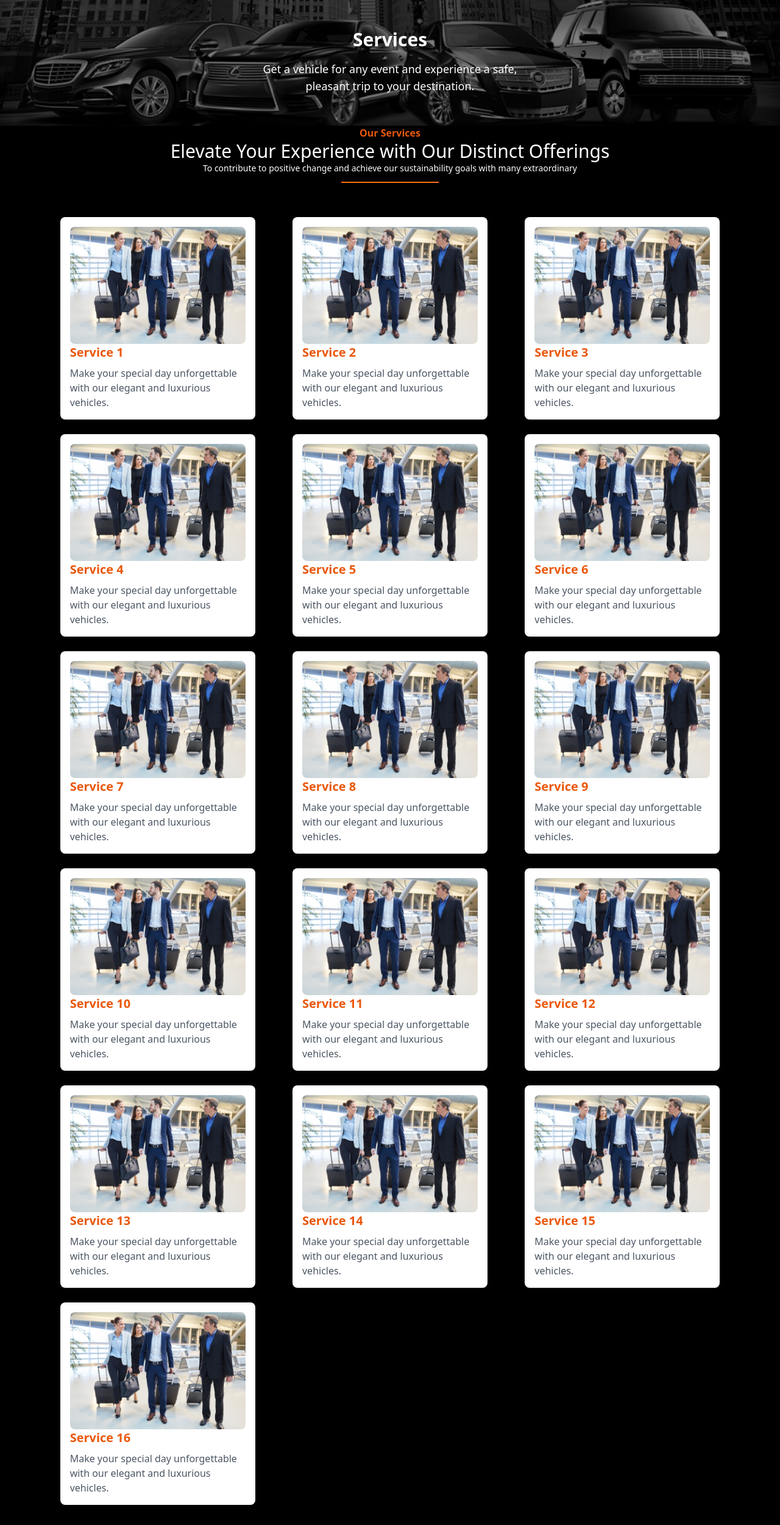
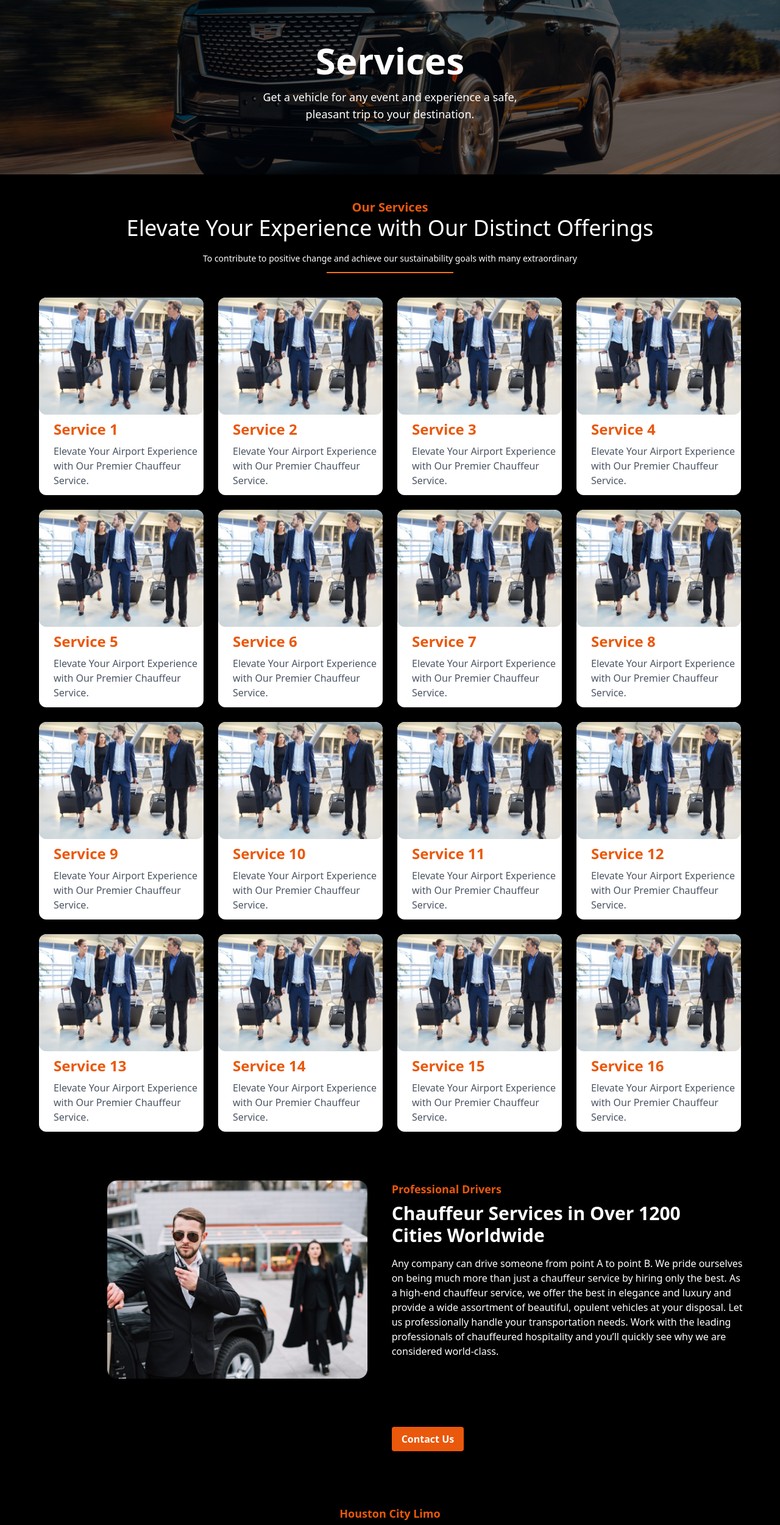
Before and after one commit to jawad114/Houston, a React (Create React App) app: page /services in a window 1280 px wide. Shown: the part 234-2735 px from the top of the page at 61% size. Built offline with nearby package versions, Linux system fonts and the light colour scheme.

Commit message:
Services page Responsiveness Done

```diff
--- a/src/pages/Services.tsx
+++ b/src/pages/Services.tsx
@@ -6,52 +6,52 @@ function Services() {
       {/* Hero Section */}
       <div className="relative bg-black">
         <img
-          src={`${process.env.PUBLIC_URL}/assets/fleet.png`}
+          src={`${process.env.PUBLIC_URL}/assets/abt.png`}
           alt="Car"
-          className="w-full h-80 opacity-100 object-cover"
+          className="w-full h-full opacity-100 object-cover"
         />
-        <div className="absolute inset-0 flex flex-col items-center justify-center text-white bg-black bg-opacity-50 p-4">
-          <h2 className="text-3xl font-bold mb-4 text-center">Services</h2>
+        <div className="absolute inset-0 flex flex-col items-center justify-center mb-20 text-white bg-black bg-opacity-50 p-4 ">
+          <h2 className="text-6xl font-bold mb-4 text-center">Services</h2>
           <p className="text-lg mb-6 text-center">
             Get a vehicle for any event and experience a safe,<br />
             pleasant trip to your destination.
           </p>
         </div>
 
-        <div className="relative bg-black justify-center pb-10 items-center">
-          <p className="text-orange-600 font-bold text-center">Our Services</p>
-          <h1 className="text-white text-3xl text-center">
+        <div className="relative bg-black justify-center pb-10 mt-10 items-center">
+          <p className="text-orange-600 text-xl font-bold text-center">Our Services</p>
+          <h1 className="text-white text-4xl text-center">
             Elevate Your Experience with Our Distinct Offerings
           </h1>
-          <p className="text-white text-center text-sm">
+          <p className="text-white text-center text-sm mt-5">
             To contribute to positive change and achieve our sustainability goals with many extraordinary
           </p>
-          <div className="border-t-2 border-orange-500 mt-3 w-40 mx-auto"></div>
+          <div className="border-t-2 border-orange-500 mt-3 w-52 mx-auto"></div>
         </div>
       </div>
 
       {/* Services Section */}
-      <div className="grid grid-cols-1 sm:grid-cols-2 md:grid-cols-2 lg:grid-cols-3 gap-6 p-4 max-w-6xl mx-auto justify-items-center">
+      <div className="grid grid-cols-1 sm:grid-cols-2 md:grid-cols-3 lg:grid-cols-4 gap-6 max-w-6xl mx-auto justify-items-center">
         {[...Array(16)].map((_, i) => (
-          <div key={i} className="bg-white rounded-lg shadow-md p-4 w-full max-w-xs">
+          <div key={i} className="bg-white rounded-xl shadow-md  w-full max-w-xs">
             <img
               src={`${process.env.PUBLIC_URL}/assets/service1.png`}
               alt={`Service ${i + 1}`}
-              className="w-full h-48 object-cover rounded-lg"
+              className="w-full h-48 object-cover rounded-xl"
             />
-            <h3 className="text-xl text-orange-600 font-semibold mb-2">Service {i + 1}</h3>
-            <p className="text-gray-600">
-              Make your special day unforgettable with our elegant and luxurious vehicles.
+            <h3 className="text-2xl mt-2 ml-2 pl-4 text-orange-600 font-bold mb-2">Service {i + 1}</h3>
+            <p className="text-gray-600 ml-2 mb-3 pl-4">
+            Elevate Your Airport Experience with Our Premier Chauffeur Service.
             </p>
           </div>
         ))}
       </div>
 
       {/* Professional Drivers Section */}
-      <div className='bg-black pt-6 pb-6'>
+      <div className='bg-black pt-6 pb-6 mt-14'>
         <div className='container mx-auto flex flex-col md:flex-row gap-2 items-start justify-start'>
           {/* Column for Image */}
-          <div className='w-full md:w-1/3 mb-6 md:mb-0 ml-52'>
+          <div className='w-full md:w-1/3 mb-6 md:mb-0 ml-44'>
             <img
               src={`${process.env.PUBLIC_URL}/assets/serviceboy.png`}
               className='w-full h-auto object-cover'
@@ -60,10 +60,10 @@ function Services() {
           </div>
 
           {/* Column for Text */}
-          <div className='w-full md:w-1/2 flex flex-col items-start justify-center'>
-            <p className='text-orange-600 font-bold mb-2 text-left'>Professional Drivers</p>
-            <h1 className='text-white text-2xl md:text-3xl mb-4 text-left'>
-              Elevate Your Experience with Our Distinct Offerings
+          <div className='w-full md:w-1/2 flex flex-col items-start px-8 justify-center'>
+            <p className='text-orange-600 font-bold mb-2 text-left text-lg'>Professional Drivers</p>
+            <h1 className='text-white text-4xl md:text-3xl mb-4 text-left font-bold'>
+            Chauffeur Services in Over 1200 <br />Cities Worldwide
             </h1>
             <p className='text-white text-sm md:text-base text-left'>
               Any company can drive someone from point A to point B. We pride
@@ -75,46 +75,47 @@ function Services() {
               of chauffeured hospitality and you’ll quickly see why we are considered
               world-class.
             </p>
+            <button className='bg-orange-600 hover:bg-orange-700 text-white font-bold py-2 px-4 rounded mt-28'>Contact Us</button>
           </div>
         </div>
       </div>
 
-      <div className='relative bg-black justify-center items-center mt-5'>
-        <p className='text-orange-600 text-center font-semibold'>Houston City Limo</p>
-        <h1 className='text-white text-center '>+1-713-804-6600</h1>
-        <p className='text-white text-center '>Professional and safe chauffeured transportation is what sets us apart.</p>
+      <div className='relative bg-black justify-center items-center mt-16'>
+        <p className='text-orange-600 text-center font-bold text-lg'>Houston City Limo</p>
+        <h1 className='text-white text-center text-4xl font-bold pb-4 '>+1-713-804-6600</h1>
+        <p className='text-white text-center text-lg '>Professional and safe chauffeured transportation is what sets us apart.</p>
         <div className="border-t-2 border-orange-500 mt-4 w-52 mx-auto"></div>
       </div>
 
       <div className="bg-black p-8">
   <h2 className="text-center text-white text-3xl font-bold mb-6">Our Services</h2>
-  <div className="max-w-4xl mx-auto grid grid-cols-1 sm:grid-cols-2 lg:grid-cols-3 gap-4">
+  <div className="max-w-7xl mx-auto grid grid-cols-1 sm:grid-cols-2 lg:grid-cols-3 gap-x-36">
     {[{
         icon: "icon1.png", // Replace with your icon path
-        title: "Service One",
-        description: "Description of Service One."
+        title: "Stability, Security, and Reliability",
+        description: "Elevate Your Airport Experience with Our Premier Chauffeur Service.."
       },
       {
         icon: "icon2.png", // Replace with your icon path
-        title: "Service Two",
-        description: "Description of Service Two."
+        title: "Profficent Chauffeur Service",
+        description: "Elevate Your Airport Experience with Our Premier Chauffeur Service.."
       },
       {
         icon: "icon3.png", // Replace with your icon path
-        title: "Service Three",
-        description: "Description of Service Three."
+        title: "Up-to-date Fleet",
+        description: "Elevate Your Airport Experience with Our Premier Chauffeur Service."
       }
     ].map((service, index) => (
       <div
         key={index}
-        className="bg-gray-100 p-4 rounded-lg shadow-lg text-center">
+        className="bg-gray-100 p-9  rounded-lg shadow-lg text-center">
         <img
           src={`${process.env.PUBLIC_URL}/assets/hsicon.png`}
           alt={service.title}
-          className="mx-auto mb-4 w-16 h-16"
+          className="mx-auto mb-4 w-24 h-24"
         />
-        <h3 className="text-orange-600 font-bold mb-2">{service.title}</h3>
-        <p className="text-gray-600">{service.description}</p>
+        <h3 className="text-orange-600 font-bold mb-2 text-left" style={{marginTop:"-16px"}}>{service.title}</h3>
+        <p className="text-gray-600 text-left">{service.description}</p>
       </div>
     ))}
   </div>
@@ -129,23 +130,46 @@ function Services() {
     <div className="lg:w-1/2 w-full">
       <iframe
         src="https://www.google.com/maps/embed?pb=!1m18!1m12!1m3!1d3151.8354345095896!2d144.95592331531536!3d-37.81720997975156!2m3!1f0!2f0!3f0!3m2!1i1024!2i768!4f13.1!3m3!1m2!1s0x6ad642af0f11fd81%3A0xf5774bb6cb5f1c8b!2sFlinders%20Street%20Station!5e0!3m2!1sen!2sau!4v1633022996390!5m2!1sen!2sau"
-        className="ml-80 h-96 rounded-lg"
+        className="ml-32 w-96  h-96 rounded-lg"
         allowFullScreen
         loading="lazy">
       </iframe>
     </div>
 
     {/* Book a Ride Text */}
-    <div className="lg:w-1/2 w-full text-white lg:text-left text-center space-y-4">
-      <p className="text-orange-600 font-semibold">BEST PRICE</p>
-      <h1 className="text-3xl font-bold">Book A Ride Now</h1>
+    <div className="lg:w-1/2 w-full text-white lg:text-left text-center mt-28 mr-80 pb-40">
+  <p className="text-orange-600 font-semibold text-xl">BEST PRICE</p>
+  <h1 className="text-4xl font-bold">Book A Ride Now</h1>
   <p>
     Whatever your transportation needs, take our world-class chauffeuring service.
     We offer a diverse range of executive and luxury vehicles, and transport you to your
     destination safely, efficiently, and with unmatched professionalism. Call us and
     book your ride now!
   </p>
+
+  {/* New Container for Cypress and Houston */}
+  <div className="flex justify-between mt-6">
+    <p className="text-orange-600 font-bold text-xl">CYPRESS</p>
+    <div>
+      <p className="text-orange-600 font-semibold text-xl text-right">HOUSTON</p>
+      {/* Additional description below Houston */}
+
     </div>
+  </div>
+
+  {/* Description */}
+  <div className="mt-4 text-left">
+    <p className="text-white">
+      Address: 13038 Mills Creek <br />
+      Meadow Dr. Houston TX 77070
+    </p>
+
+    {/* Phone Number */}
+    <p className="text-orange-600 text-2xl font-bold  mt-7">+1-713-804-6600</p>
+  </div>
+</div>
+
+
   </div>
 </div>
 
```
Also changed, not shown: public/assets/abt.png (added). Lines whose indentation alone changed are shown as unchanged.
